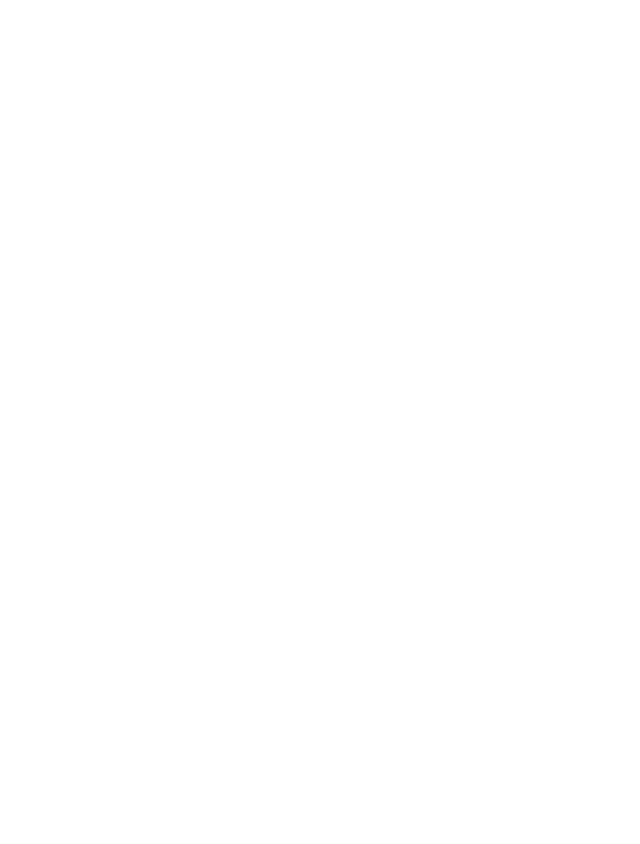
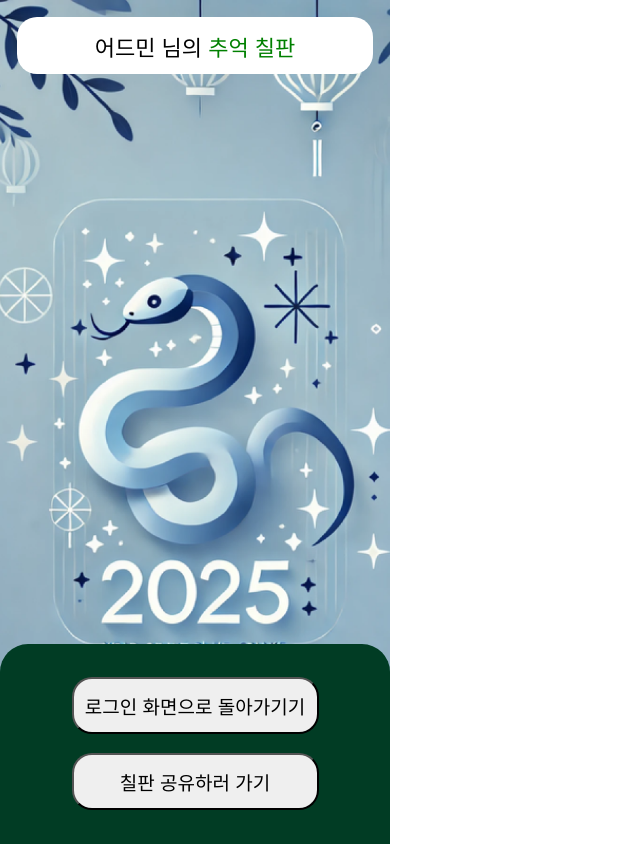
Before and after one commit to memory-page/memory-page-frontend, a React (Vite) app: page /board in a window 1280 px wide. Before the commit this address had no page. Shown: the whole page, without its empty margins (0-640 px from the left). Built offline with nearby package versions, Linux system fonts and the light colour scheme.

Commit message:
feature: 칠판 메인 페이지 ui

```diff
--- a/src/App.tsx
+++ b/src/App.tsx
@@ -10,6 +10,7 @@ import SignUpPage from './pages/Auth/SignUpPage';
 import MainPage from './pages/Main/MainPage';
 import SharePage from './pages/Share/SharePage';
 import CreatePage from './pages/Board/CreatePage';
+import BoardPage from './pages/Board/BoardPage';
 
 interface RouteConfig {
   element: JSX.Element;
@@ -24,6 +25,7 @@ function App(): JSX.Element {
     { path: '/signup', element: <SignUpPage /> },
     { path: '/share', element: <SharePage /> },
     { path: '/board/create', element: <CreatePage /> },
+    { path: '/board', element: <BoardPage /> },
   ];
 
   return (
--- /dev/null
+++ b/src/pages/Board/BoardPage.tsx
@@ -0,0 +1,88 @@
+import styled from 'styled-components';
+import backgroundImg from '../../assets/background.png';
+import bg1 from '../../assets/bg-1.png';
+import bg2 from '../../assets/bg-2.png';
+import bg3 from '../../assets/bg-3.png';
+import bg4 from '../../assets/bg-4.png';
+import bg5 from '../../assets/bg-5.png';
+import useUserInfo from '../../store/UserInfo';
+
+const backgroundImages = [
+  { img: backgroundImg, num: 0 },
+  { img: bg1, num: 1 },
+  { img: bg2, num: 2 },
+  { img: bg3, num: 3 },
+  { img: bg4, num: 4 },
+  { img: bg5, num: 5 },
+];
+
+const BoardPage = () => {
+  const { board_name } = useUserInfo();
+  return (
+    <BoardConatainer $background={bg2}>
+      <BoardHeader>
+        {board_name} 님의 <span style={{ color: 'green' }}>추억 칠판</span>
+      </BoardHeader>
+
+      <BoardFooter>
+        <Button>
+          <button className='login_button'>로그인 화면으로 돌아가기기</button>
+          <button className='share_button'>칠판 공유하러 가기</button>
+        </Button>
+      </BoardFooter>
+    </BoardConatainer>
+  );
+};
+export default BoardPage;
+
+const BoardConatainer = styled.div<{ $background: string }>`
+  height: 100%;
+  display: flex;
+  flex-direction: column;
+  align-items: center;
+  background-image: url(${(props) => props.$background});
+  background-size: cover;
+  background-position: center;
+  background-repeat: no-repeat;
+  position: relative;
+`;
+
+const BoardHeader = styled.div`
+  height: 57px;
+  width: 356px;
+  background: white;
+  margin: 17px;
+  border-radius: 20px;
+  text-align: center;
+  align-content: center;
+  font-size: 22px;
+`;
+
+const BoardFooter = styled.div`
+  height: 200px;
+  width: 100%;
+  background: #013c24;
+  border-top-left-radius: 28px;
+  border-top-right-radius: 28px;
+  position: absolute;
+  bottom: 0;
+`;
+
+const Button = styled.div`
+  text-align: center;
+  padding-top: 33px;
+  .login_button {
+    width: 247px;
+    height: 57px;
+    font-size: 19px;
+    border-radius: 20px;
+    margin-bottom: 19px;
+  }
+
+  .share_button {
+    width: 247px;
+    height: 57px;
+    font-size: 19px;
+    border-radius: 20px;
+  }
+`;
```
